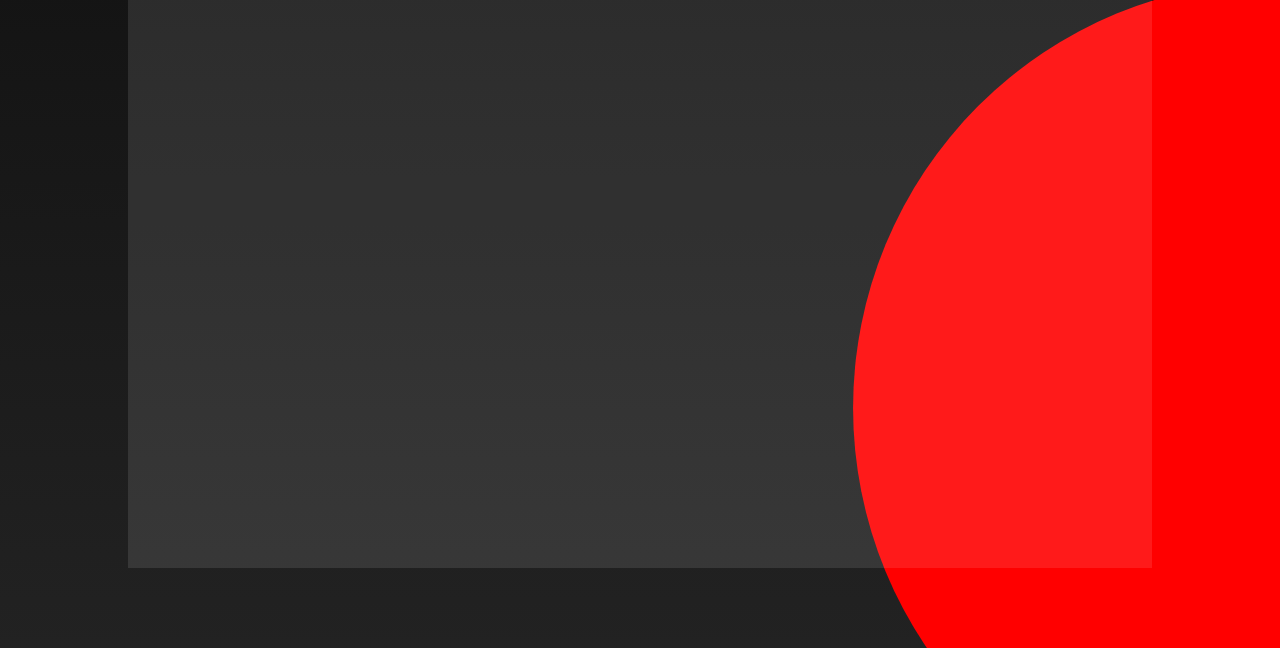
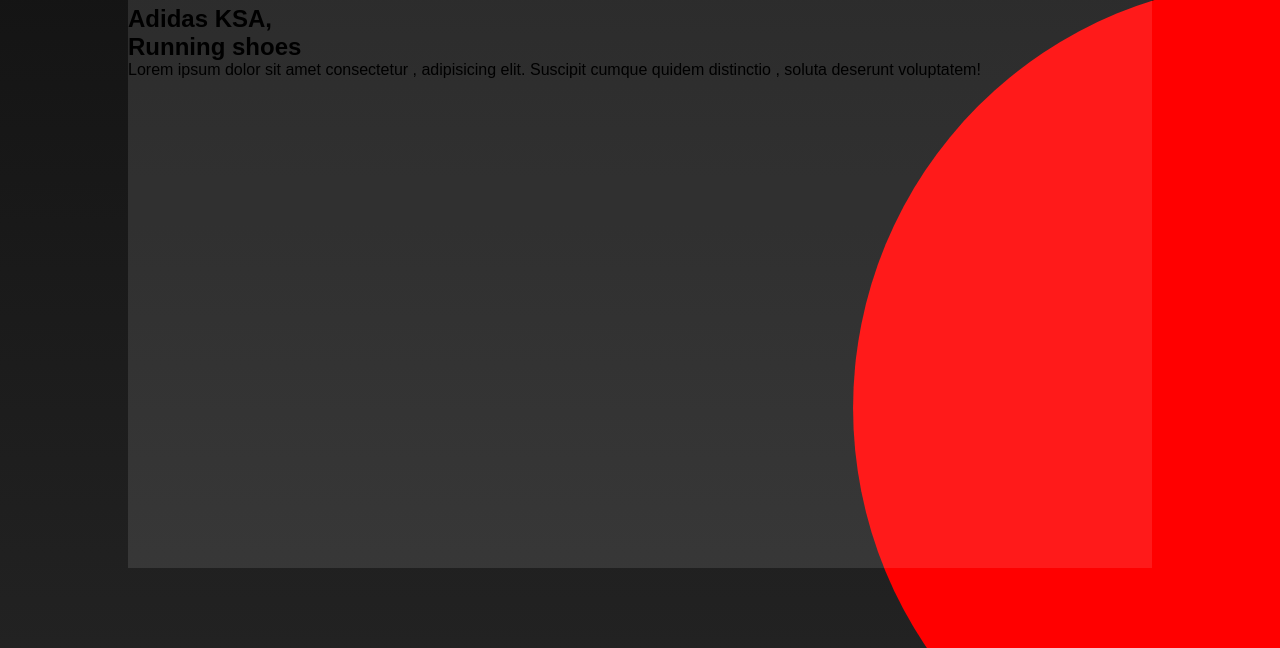
Before and after one commit to Dh0m16/Responsive_website_Abdalrhman, a plain HTML site: page index.html in a window 1280 px wide. Shown: the part 152-800 px from the top of the page. Drawn offline with Linux system fonts and the light colour scheme.

Commit message:
Update index.html

```diff
--- a/index.html
+++ b/index.html
@@ -21,6 +21,16 @@
 
         </nav>
         <div class="content">
+            <div class="text">
+                <h2>Adidas KSA, <br>Running shoes</h2>
+                <p>Lorem ipsum dolor sit amet consectetur
+                    , adipisicing elit. Suscipit cumque quidem distinctio
+                    , soluta deserunt voluptatem!</p>
+            </div>
+            <div class="image">
+                <img src="" alt="">
+
+            </div>
 
         </div>
 
```
